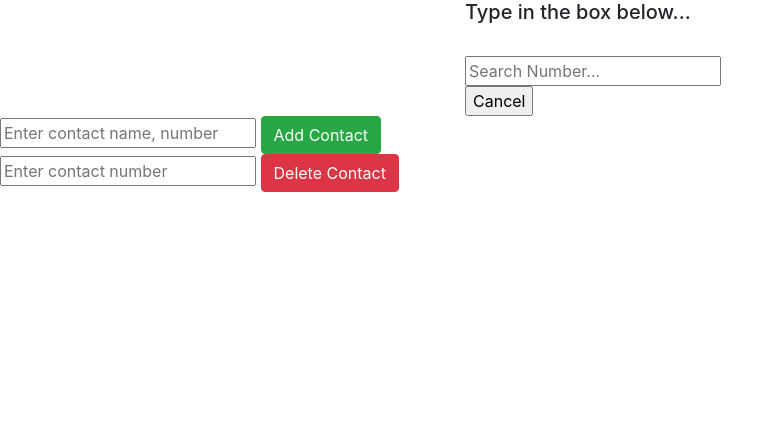
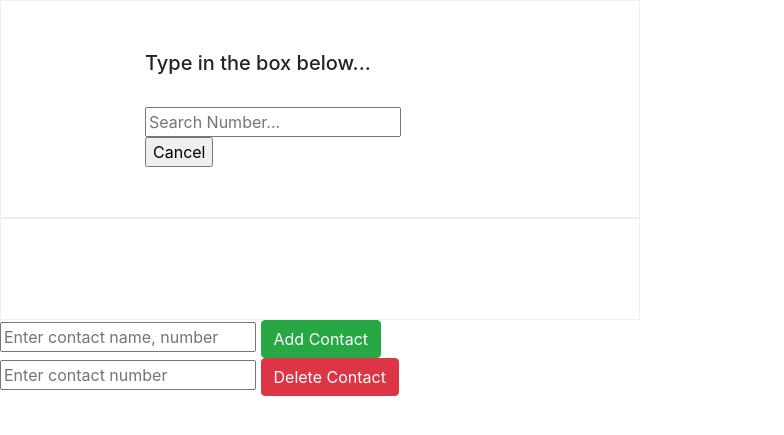
Before and after one commit to Vidit-jindal/Trie, a PHP site: page / in a window 1280 px wide. Shown: the part 61-496 px from the top of the page, without its empty margins (0-784 px from the left). Run offline with PHP 8.4, Linux system fonts and the light colour scheme.

Commit message:
Update style.css

```diff
--- a/style.css
+++ b/style.css
@@ -2,3 +2,10 @@ html,
 body {
     height: 100%;
 }
+
+.text_box {
+    padding: 50px;
+    width: 50%;
+    align-content: center;
+    border: 1px solid #eeeeee;
+}
```
